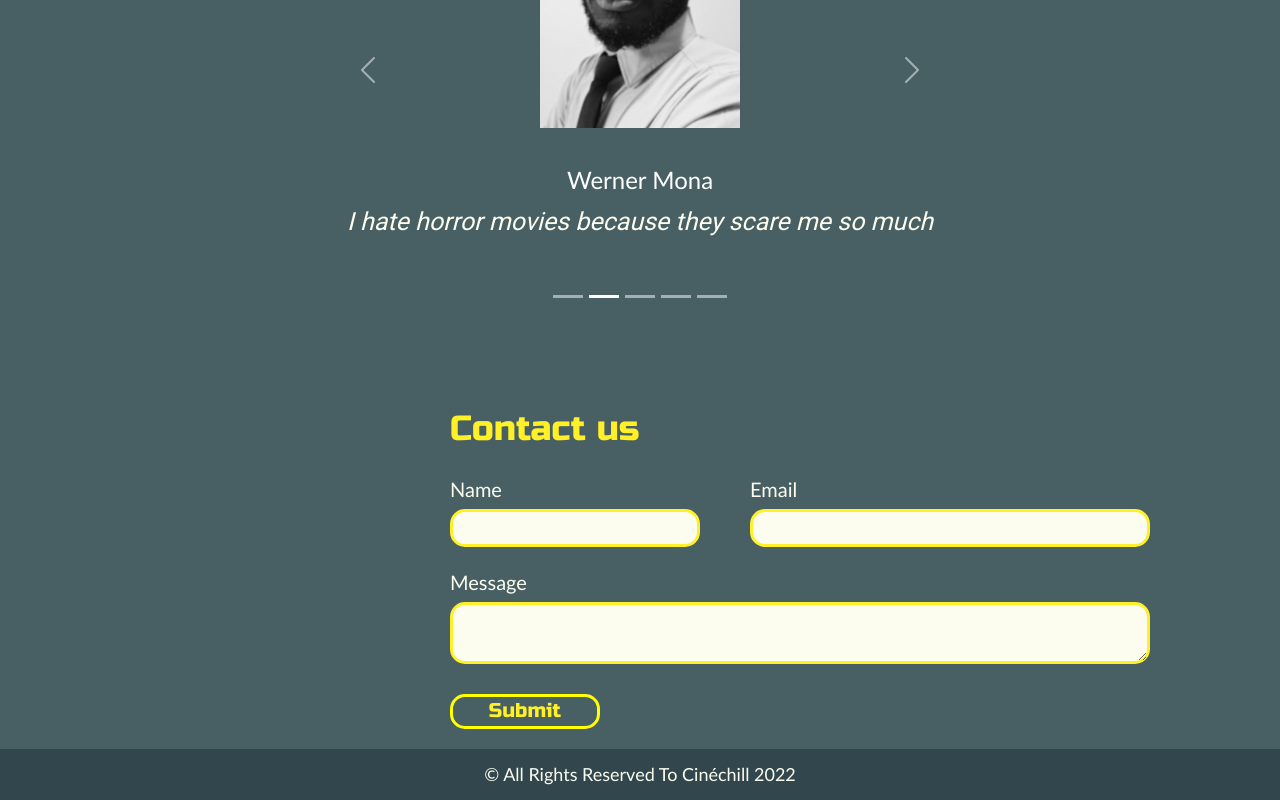
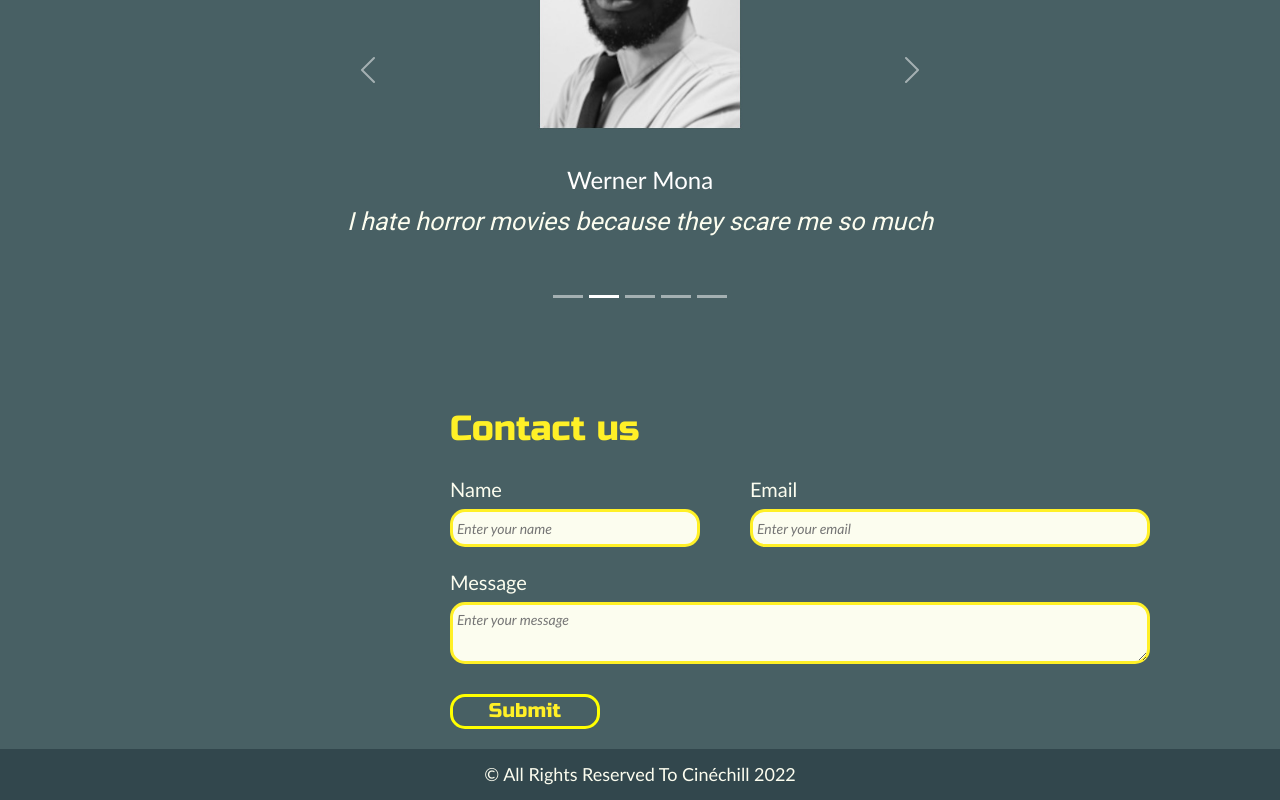
Before and after one commit to ComicScrip/lyon-react-mars22-p2g3, a React (Create React App) app: page /about in a window 1280 px wide. Shown: the part 490-1290 px from the top of the page. Built offline with nearby package versions, Linux system fonts and the light colour scheme.

Commit message:
add place holder to form about us

```diff
--- a/src/routes/About.js
+++ b/src/routes/About.js
@@ -45,6 +45,7 @@ function About() {
             <input
               type="text"
               name="name"
+              placeholder="Enter your name"
               className="input_form_name"
               required
             />
@@ -56,6 +57,7 @@ function About() {
             <input
               type="email"
               name="email"
+              placeholder="Enter your email"
               className="input_form_email"
               required
             />
@@ -64,7 +66,12 @@ function About() {
         <label htmlFor="message" className="label_form">
           Message
         </label>
-        <textarea name="message" className="message_form" required />
+        <textarea
+          name="message"
+          placeholder="Enter your message"
+          className="message_form"
+          required
+        />
         <input type="submit" value="Submit" className="submit_form" />
       </form>
     </div>
--- a/src/routes/Details.js
+++ b/src/routes/Details.js
@@ -16,7 +16,7 @@ export default function Details() {
     axios
       .get(
         `${process.env.REACT_APP_IMDB_TITLE}/${process.env.REACT_APP_KEY_API_IMDB}/${id}`
-      ) // tt1375666 k_46zywf07
+      )
       .then((answer) => answer.data)
       .then((data) => {
         setMovie(data);
@@ -27,7 +27,7 @@ export default function Details() {
     axios
       .get(
         `${process.env.REACT_APP_IMDB_TRAILER}/${process.env.REACT_APP_KEY_API_IMDB}/${id}`
-      ) // k_ns4o5sjc
+      )
       .then((res) => res.data)
       .then((data) => {
         setTrailer(data);
--- a/src/routes/Result.js
+++ b/src/routes/Result.js
@@ -20,7 +20,6 @@ export default function Result() {
     axios
       .get(
         `${process.env.REACT_APP_IMDB_SEARCH}/${process.env.REACT_APP_KEY_API_IMDB}?title_type=feature&${searchParams}`
-        // `https://imdb-api.com/API/AdvancedSearch/k_46zywf07?title_type=feature&${searchParams}`
       )
       .then((res) => res.data.results)
       .then((data) => {
```
Also changed, not shown: src/components/DisplayQuote.js (deleted, +0 -22 lines).
